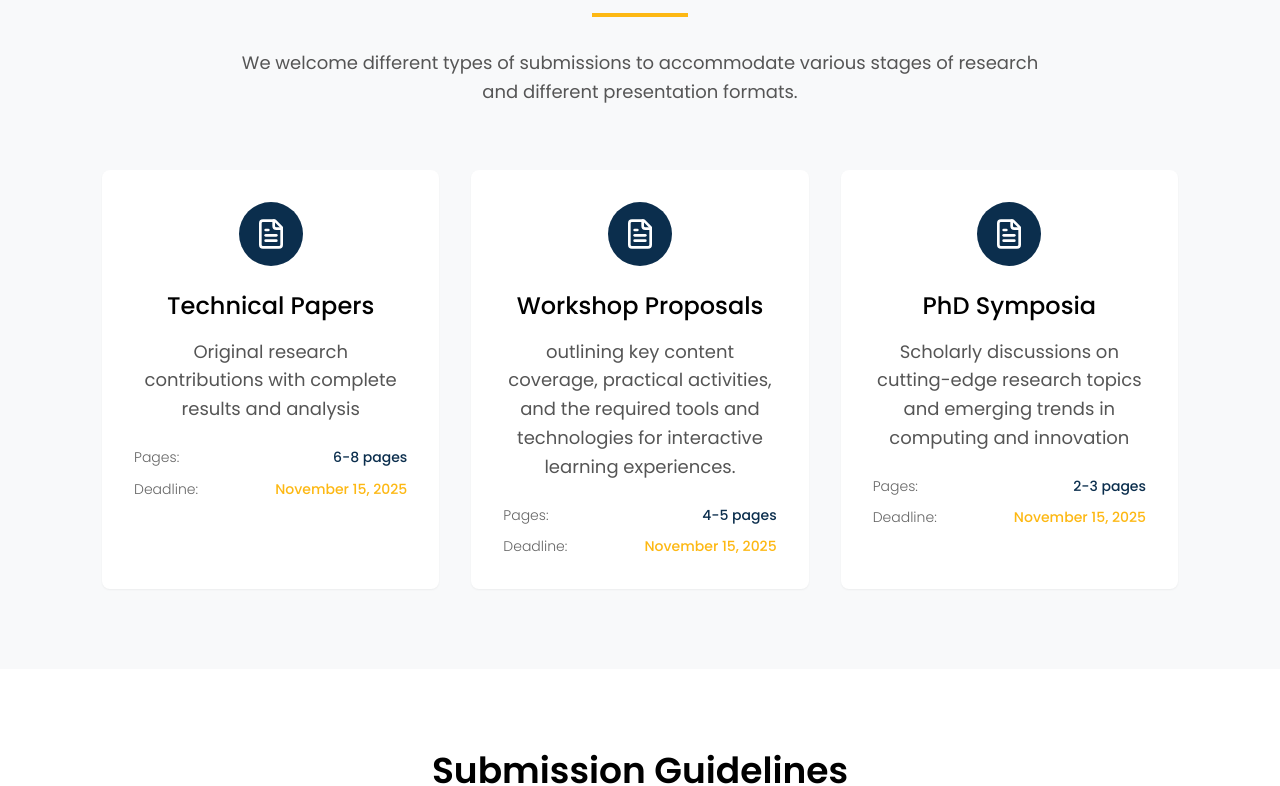
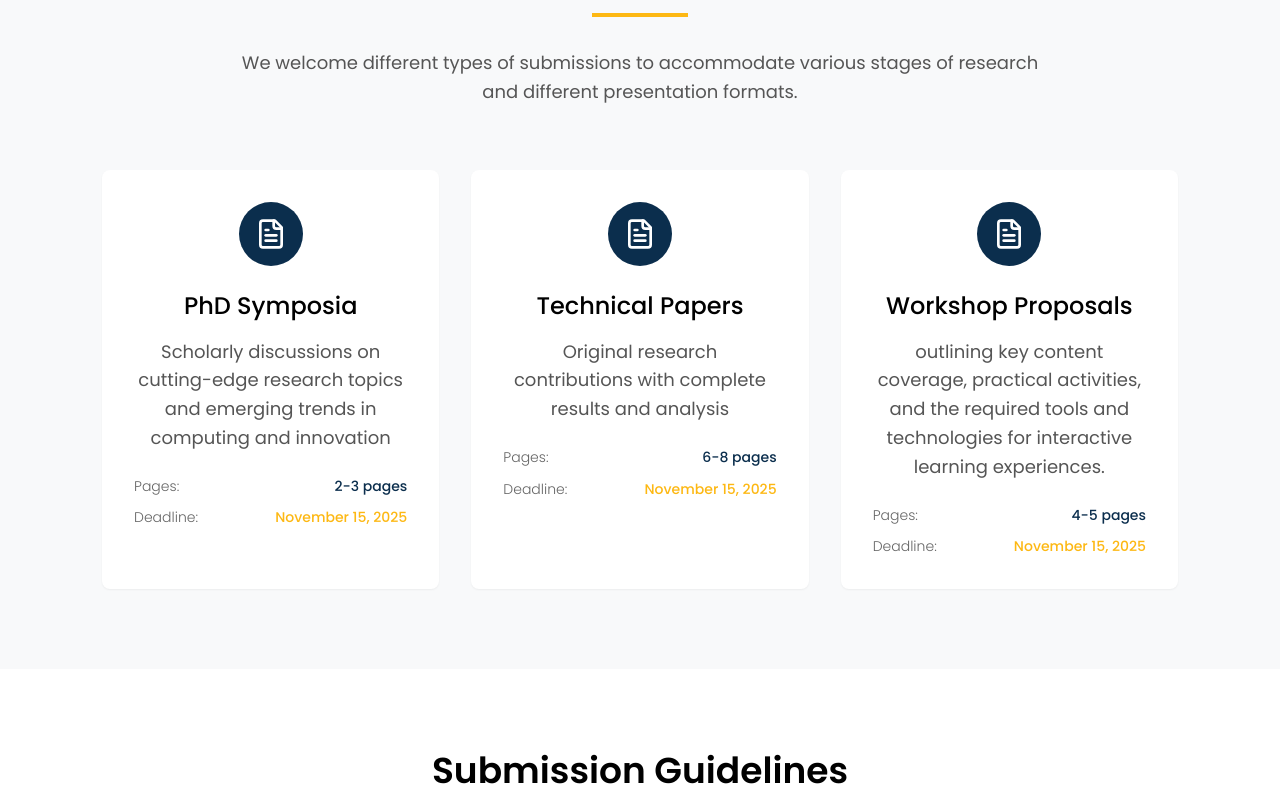
Before and after one commit to haroon147/icci-25, a React (Vite) app in the folder frontend/: page /submissions in a window 1280 px wide. Shown: the part 578-1364 px from the top of the page. Built offline with nearby package versions, Linux system fonts and the light colour scheme.

Commit message:
Push updates: Committees and Submissions pages changes

```diff
--- a/frontend/src/pages/Submissions.jsx
+++ b/frontend/src/pages/Submissions.jsx
@@ -2,6 +2,13 @@ import { Upload, FileText, CheckCircle, AlertCircle, Calendar } from 'lucide-rea
 
 export default function Submissions() {
   const submissionTypes = [
+    {
+      icon: FileText,
+      title: "PhD Symposia",
+      description: "Scholarly discussions on cutting-edge research topics and emerging trends in computing and innovation",
+      pages: "2-3 pages",
+      deadline: "November 15, 2025"
+    },
     {
       icon: FileText,
       title: "Technical Papers",
@@ -16,13 +23,7 @@ export default function Submissions() {
       pages: "4-5 pages",
       deadline: "November 15, 2025"
     },
-    {
-      icon: FileText,
-      title: "PhD Symposia",
-      description: "Scholarly discussions on cutting-edge research topics and emerging trends in computing and innovation",
-      pages: "2-3 pages",
-      deadline: "November 15, 2025"
-    }
+
   ];
 
   const submissionGuidelines = [
```
Also changed, not shown: frontend/src/pages/Committees.jsx (+1 -1 lines).
